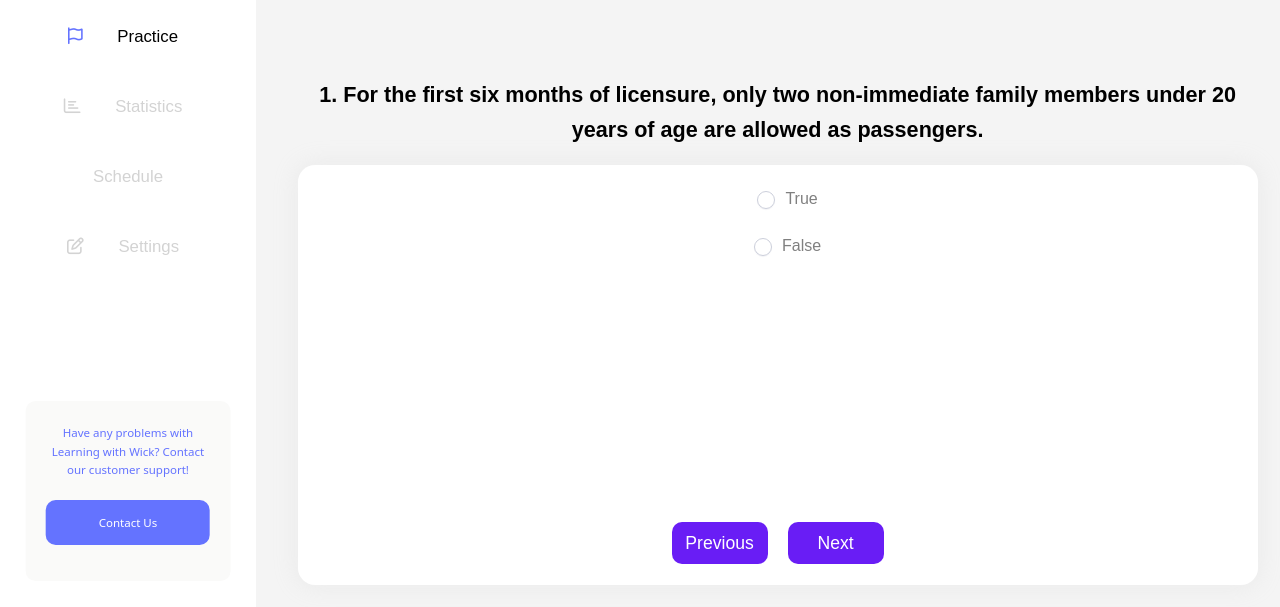
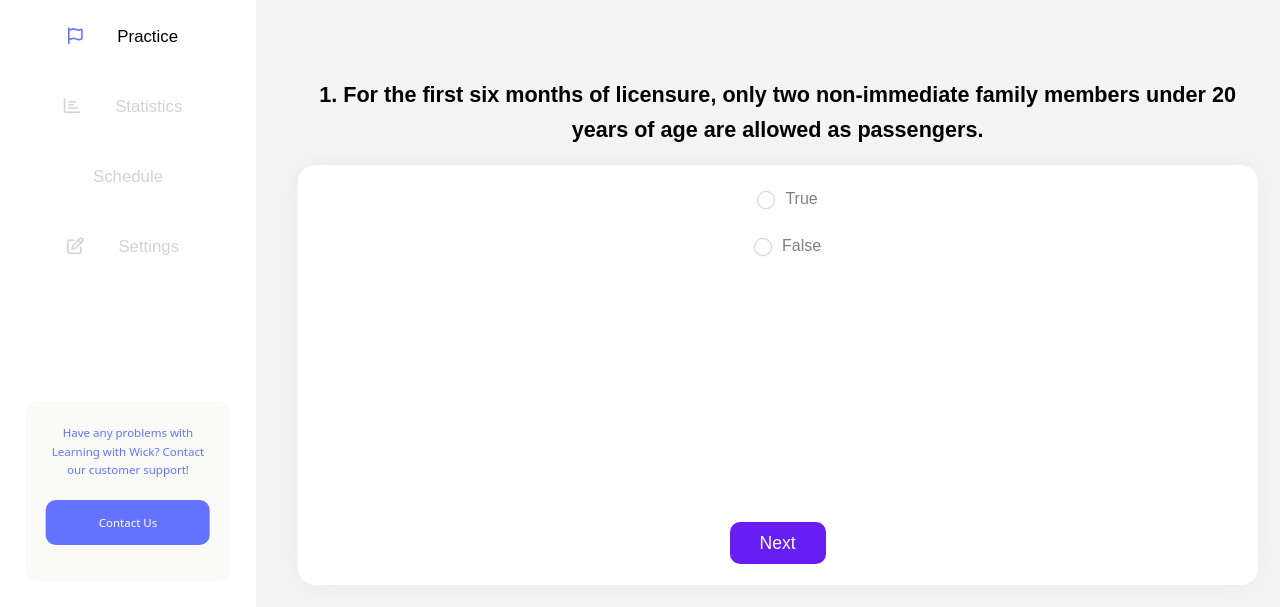
Before and after one commit to Skyzimos/learningwithwick, a plain HTML site: page practice/games/chapter/6/quiz/index.html in a window 1280 px wide. Shown: the part 193-800 px from the top of the page. Drawn offline with Linux system fonts and the light colour scheme; some icons are missing.

Commit message:
Updated to latest framework

```diff
--- a/practice/games/chapter/6/quiz/index.html
+++ b/practice/games/chapter/6/quiz/index.html
@@ -26,7 +26,6 @@
   <div class='quiz-container' id="quiz-container">
     <div id="questions-container"></div>
     <div class='buttons-container' id='buttons-container'>
-      <button id="previous-button no-show">Previous</button>
       <button id="next-button">Next</button>
       <button id="submit-button">Submit</button>
     </div>
--- a/practice/games/chapter/6/quiz/script.js
+++ b/practice/games/chapter/6/quiz/script.js
@@ -105,7 +105,7 @@ class Maid {
     }
 
     getRandomChapterQuestionFromIndex(SHARED_DATA, CHAPTER_NUMBER, INDEX) {
-        return Object.keys(SHARED_DATA['Chapter' + CHAPTER_NUMBER])[INDEX - 1];
+        return Object.keys(SHARED_DATA['Chapter' + CHAPTER_NUMBER])[INDEX - 1 < 0 ? 0 : INDEX - 1];
     }
 
     getCurrentChapter() {
@@ -318,7 +318,7 @@ class Interface {
         const QUESTION_KEY = Object.keys(quizData)[INDEX];
         const QUESTION_OBJECT = quizData[QUESTION_KEY];
 
-        console.log(QUESTION_KEY, QUESTION_OBJECT)
+        console.log(QUESTION_KEY, QUESTION_OBJECT, INDEX, quizData)
 
         const QUESTION_ELEMENT = this.createElement({
             tag_name: 'div',
--- a/statistics/script.js
+++ b/statistics/script.js
@@ -153,6 +153,7 @@ function populateMissedQuestions() {
 
             if (lastPlayed == 6) {
                 let data = JSON.parse(sessionStorage.getItem('chapter6_data'));
+                console.log(data)
                 Title.innerHTML = `${Number(questionId) + 1}. ${Object.keys(data)[questionId]}`;
                 Answer.innerHTML = `Correct Answer: ${Object.values(data)[questionId].data.answers.map(answer => answer === 1 ? 'True' : answer === 2 ? 'False' : answer)
                         .join(', ')
```
